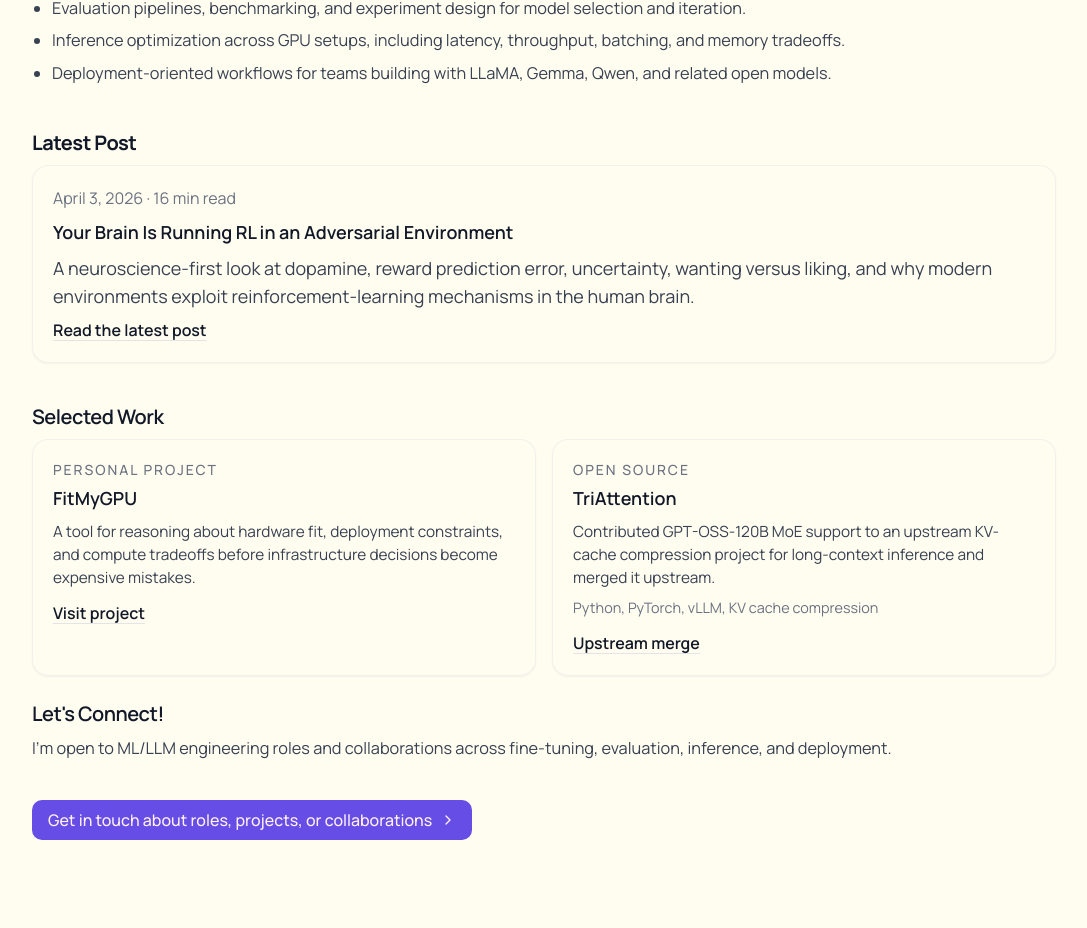
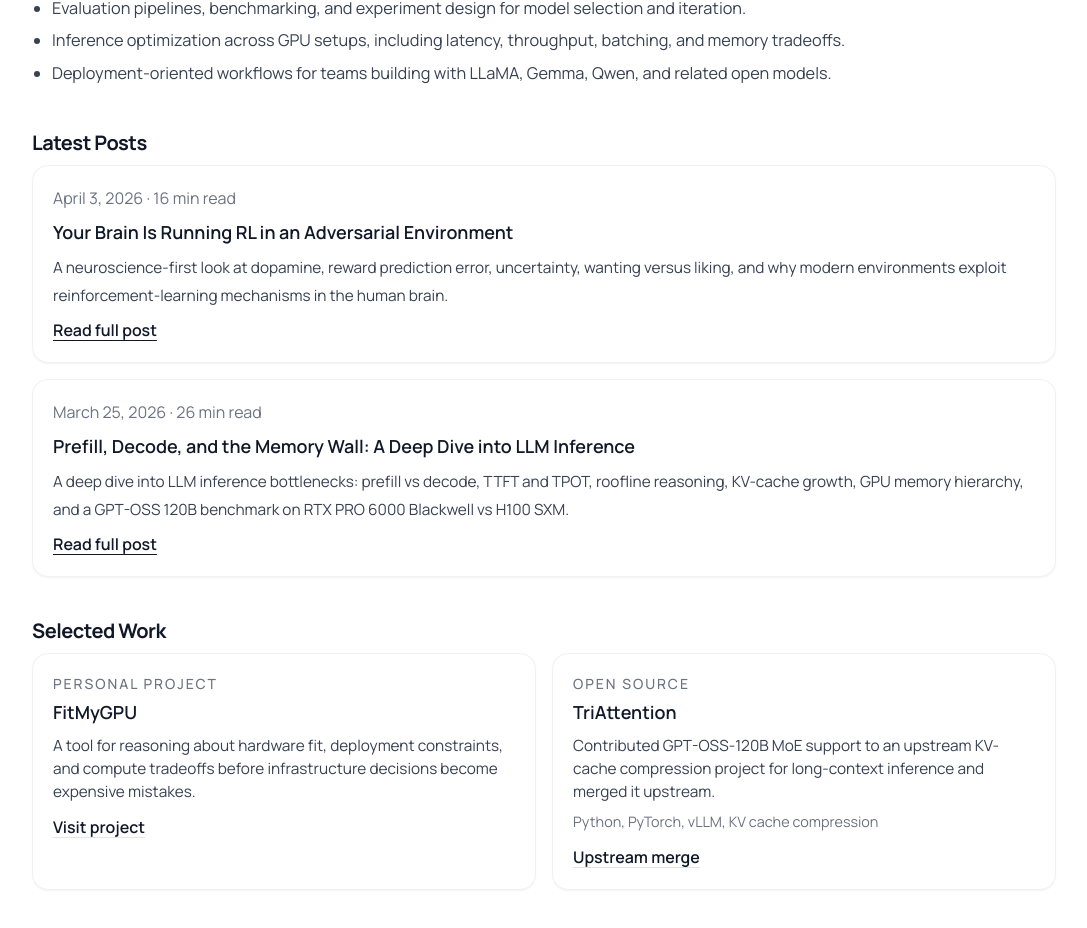
Before and after one commit to kishan5111/personal-site, a React (Vite) app: page / in a window 1280 px wide. Shown: the part 536-1464 px from the top of the page, without its empty margins (96-1183 px from the left). Before the commit the page ends 1424 px from the top, so only its background shows below. Built offline with nearby package versions, Linux system fonts and the light colour scheme.

Commit message:
Refine homepage and portfolio layout

```diff
--- a/src/index.css
+++ b/src/index.css
@@ -6,7 +6,7 @@
 
 @layer base {
   :root {
-    --background: 48 100% 97%;
+    --background: 0 0% 100%;
     --foreground: 240 10% 3.9%;
     --card: 0 0% 100%;
     --card-foreground: 240 10% 3.9%;
@@ -28,18 +28,18 @@
     --radius: 0.75rem;
 
     /* Day/night transition colors */
-    --day: 48 100% 97%;
-    --evening: 35 80% 75%;
-    --dusk: 25 65% 51%;
+    --day: 0 0% 100%;
+    --evening: 0 0% 99%;
+    --dusk: 0 0% 96%;
     --night: 250 30% 10%;
-    --dawn: 250 25% 20%;
-    --morning: 45 80% 85%;
+    --dawn: 220 20% 16%;
+    --morning: 0 0% 99%;
 
     /* Light/dark variables */
     --light: var(--day);
     --dark: var(--night);
     --shadow: #1a1917;
-    --bounce-light: hsla(48, 100%, 80%, 0.3);
+    --bounce-light: hsla(0, 0%, 100%, 0.25);
     --timing-fn: cubic-bezier(0.455, 0.190, 0.000, 0.985);
   }
   .dark {
--- a/src/pages/Index.tsx
+++ b/src/pages/Index.tsx
@@ -1,11 +1,9 @@
 import { motion } from "framer-motion";
-import { Button } from "@/components/ui/button";
-import { ChevronRight } from "lucide-react";
 import { Link } from "react-router-dom";
 import { blogPosts } from "@/lib/blog-posts";
 
 const Index = () => {
-  const latestPost = blogPosts[0];
+  const latestPosts = blogPosts.slice(0, 2);
 
   return (
     <div className="min-h-screen container mx-auto px-4 py-12">
@@ -73,33 +71,40 @@ const Index = () => {
               </ul>
             </div>
 
-            {latestPost && (
+            {latestPosts.length > 0 && (
               <div className="pt-3 pb-2 md:pt-5 md:pb-4">
-                <h2 className="text-lg md:text-xl font-bold mb-2 text-gray-900 dark:text-white-100">Latest Post</h2>
-                <div className="space-y-2 rounded-2xl border border-border/50 bg-background/45 p-5 shadow-sm dark:border-white/15 dark:bg-white/[0.03]">
+                <h2 className="text-lg md:text-xl font-bold mb-2 text-gray-900 dark:text-white-100">Latest Posts</h2>
+                <div className="space-y-4">
+                  {latestPosts.map((post) => (
+                    <div
+                      key={post.id}
+                      className="space-y-2 rounded-2xl border border-border/50 bg-background/45 p-5 shadow-sm dark:border-white/15 dark:bg-white/[0.03]"
+                    >
                       <p className="text-sm md:text-base text-gray-500 dark:text-gray-400">
-                    {latestPost.date} · {latestPost.readingTime}
+                        {post.date} · {post.readingTime}
                       </p>
                       <p className="text-base md:text-lg text-gray-900 dark:text-white font-semibold">
-                    {latestPost.title}
+                        {post.title}
                       </p>
-                  <p className="text-base md:text-lg text-gray-700 dark:text-gray-50">
-                    {latestPost.description}
+                      <p className="text-[14px] md:text-[0.96rem] leading-7 text-gray-700 dark:text-gray-50">
+                        {post.description}
                       </p>
                       <p>
                         <Link
-                      to={`/blog/${latestPost.id}`}
-                      className="font-semibold text-gray-900 underline decoration-border underline-offset-4 transition-colors hover:text-foreground dark:text-white"
+                          to={`/blog/${post.id}`}
+                          className="font-semibold text-gray-900 underline decoration-current underline-offset-4 transition-colors hover:text-foreground dark:text-white"
                         >
-                      Read the latest post
+                          Read full post
                         </Link>
                       </p>
+                    </div>
+                  ))}
                 </div>
               </div>
             )}
 
             <div>
-              <h2 className="text-lg md:text-xl font-semibold mb-2 text-gray-900 dark:text-white-100">Selected Work</h2>
+              <h2 className="text-lg md:text-xl font-bold mb-2 text-gray-900 dark:text-white-100">Selected Work</h2>
               <div className="grid gap-4 md:grid-cols-2">
                 <div className="rounded-2xl border border-border/50 bg-background/45 p-5 shadow-sm dark:border-white/15 dark:bg-white/[0.03]">
                   <p className="mb-1 text-sm font-medium uppercase tracking-[0.14em] text-gray-500 dark:text-gray-400">
@@ -150,28 +155,6 @@ const Index = () => {
               </div>
             </div>
 
-            <div>
-              <h2 className="text-lg md:text-xl font-semibold mb-2 text-gray-900 dark:text-white-100">Let's Connect!</h2>
-              <p className="text-[15px] md:text-[1.02rem] text-gray-700 dark:text-gray-50">
-                I'm open to ML/LLM engineering roles and collaborations across fine-tuning, evaluation, inference, and deployment.
-              </p>
-            </div>
-
-            <motion.div
-              initial={{ opacity: 0 }}
-              animate={{ opacity: 1 }}
-              transition={{ delay: 0.7 }}
-              className="pt-4"
-            >
-              <Link to="/contact">
-                <Button className="group w-full md:w-auto text-sm md:text-base">
-                  <span className="flex items-center gap-2">
-                    <span className="whitespace-normal md:whitespace-nowrap">Get in touch about roles, projects, or collaborations</span>
-                    <ChevronRight className="transition-transform group-hover:translate-x-1 flex-shrink-0" />
-                  </span>
-                </Button>
-              </Link>
-            </motion.div>
           </div>
         </motion.div>
       </div>
--- a/src/pages/Portfolio.tsx
+++ b/src/pages/Portfolio.tsx
@@ -174,11 +174,8 @@ const Portfolio = () => {
 
         <section className="space-y-6">
           <div className="space-y-2">
-            <p className="text-sm font-semibold uppercase tracking-[0.18em] text-muted-foreground">
-              Selected Code and Writeups
-            </p>
             <h2 className="text-3xl font-semibold tracking-tight text-foreground">
-              Selected public notebooks and writeups
+              Selected public code and writeups
             </h2>
           </div>
 
@@ -229,9 +226,6 @@ const Portfolio = () => {
 
         <section className="space-y-6">
           <div className="space-y-2">
-            <p className="text-sm font-semibold uppercase tracking-[0.18em] text-muted-foreground">
-              Active Projects
-            </p>
             <h2 className="text-3xl font-semibold tracking-tight text-foreground">
               Active projects
             </h2>
@@ -271,27 +265,6 @@ const Portfolio = () => {
             ))}
           </div>
         </section>
-
-        <section className={surfaceClass}>
-          <div className="flex flex-col gap-4 md:flex-row md:items-center md:justify-between">
-            <div className="space-y-2">
-              <h2 className="text-2xl font-semibold text-foreground">
-                Open to ML and LLM engineering work.
-              </h2>
-              <p className="text-sm leading-7 text-muted-foreground md:text-base">
-                Especially interested in roles involving evaluation, inference,
-                model iteration, and deployment.
-              </p>
-            </div>
-
-            <Button asChild size="lg">
-              <Link to="/contact">
-                Start a conversation
-                <ArrowRight className="h-4 w-4" />
-              </Link>
-            </Button>
-          </div>
-        </section>
       </div>
     </div>
   );
```
Lines whose indentation alone changed are shown as unchanged.
